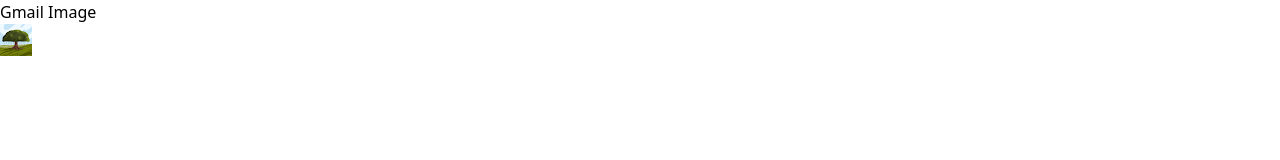
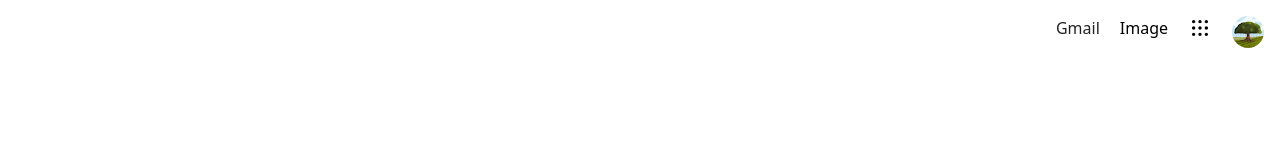
Before and after one commit to Annette-Bwemere-Salama/google-cloning, a website built with Vite: page index.html in a window 1280 px wide. Built offline with nearby package versions, Linux system fonts and the light colour scheme.

Commit message:
text decorection hover underline

```diff
--- a/index.html
+++ b/index.html
@@ -10,11 +10,14 @@
 </head>
 
 <body>
-    <div class="header">
-        <span>Gmail</span>
-        <span>Image</span>
-        <span></span>
-        <span><img alt="profil" src="./assets/profil.png" /></span>
+    <div class="header flex flex-row gap-5 justify-end m-4">
+        <span
+            class="text-[rgba(0,0,0,.87)] inline-block leading-6 font-sans cursor-pointer hover:underline decoration-solid decoration-black">Gmail</span>
+        <span class="block cursor-pointer hover:underline decoration-solid decoration-black">Image</span>
+        <span class="block"><img alt="apps" class="h-6 w-6 font-bold text-[#5f6368] cursor-pointer "
+                src="./assets/apps_FILL0_wght400_GRAD0_opsz48.svg" /></span>
+        <span class="block"><img alt="profil" src="./assets/profil.png"
+                class="h-8 w-8 rounded-full cursor-pointer" /></span>
     </div>
 </body>
 
```
Also changed, not shown: assets/apps_FILL0_wght400_GRAD0_opsz48.svg (added).
